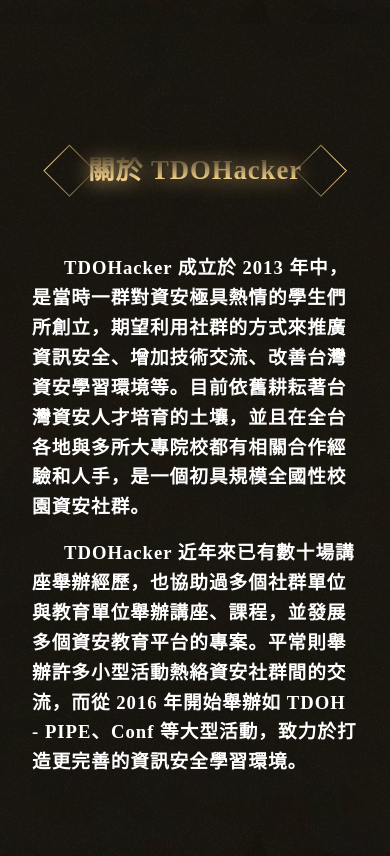
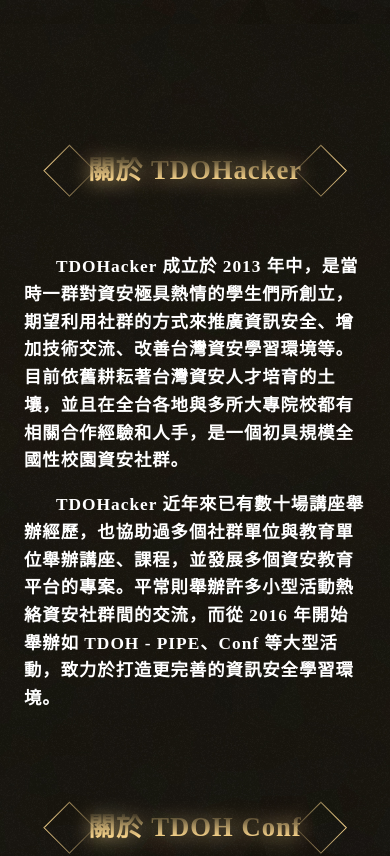
Before and after one commit to tdoh/tdoh.online, a Vue app: page / in a window 390 px wide. Shown: the part 820-1676 px from the top of the page. Built offline with nearby package versions, Linux system fonts and the light colour scheme; a web font is replaced by a local one.

Commit message:
Layout: fix some RWD

```diff
--- a/src/assets/scss/_spotlight.scss
+++ b/src/assets/scss/_spotlight.scss
@@ -7,7 +7,7 @@
   margin-top: 150px;
   @media screen and (max-width: 1024px) {
     max-width: 100%;
-    margin: 1rem;
+    margin: 1rem .5rem;
     margin-top: 60px;
   }
   @media screen and (max-width: 1440px) {
@@ -73,6 +73,9 @@
         font-size: 14pt;
         line-height: 1.6;
         margin: 1rem 0;
+        @media screen and (max-width: 768px) {
+          font-size: 13pt;
+        }
       }
       &.center {
         text-align: center;
@@ -90,6 +93,9 @@
         img {
           height: 250px;
           margin: auto;
+          @media screen and (max-width: 768px) {
+            height: 200px;
+          }
         }
         p {
           background: -webkit-linear-gradient(rgba($gold, .1), $gold 85%, rgba($gold, .1));
@@ -99,6 +105,10 @@
           font-size: 16pt;
           text-align: center;
           text-indent: 0;
+          @media screen and (max-width: 768px) {
+            background: -webkit-linear-gradient(rgba($gold, .5), $gold 75%, rgba($gold, .1));
+            -webkit-background-clip: text;
+          }
         }
       }
     }
--- a/src/views/Home.vue
+++ b/src/views/Home.vue
@@ -41,7 +41,8 @@
             進入這地下城，你可以享受到<br />
             不間斷美味食物陪伴下與他或她的邂逅<br />
             新點子所引發的腦力激盪<br />
-            講師、業界人士、志工及與會者優良的交流互動環境<br />
+            講師、業界人士、志工<br />
+            及與會者優良的交流互動環境<br />
             與駭客生理時鐘相符的活動時間
           </p>
           <p>
```
